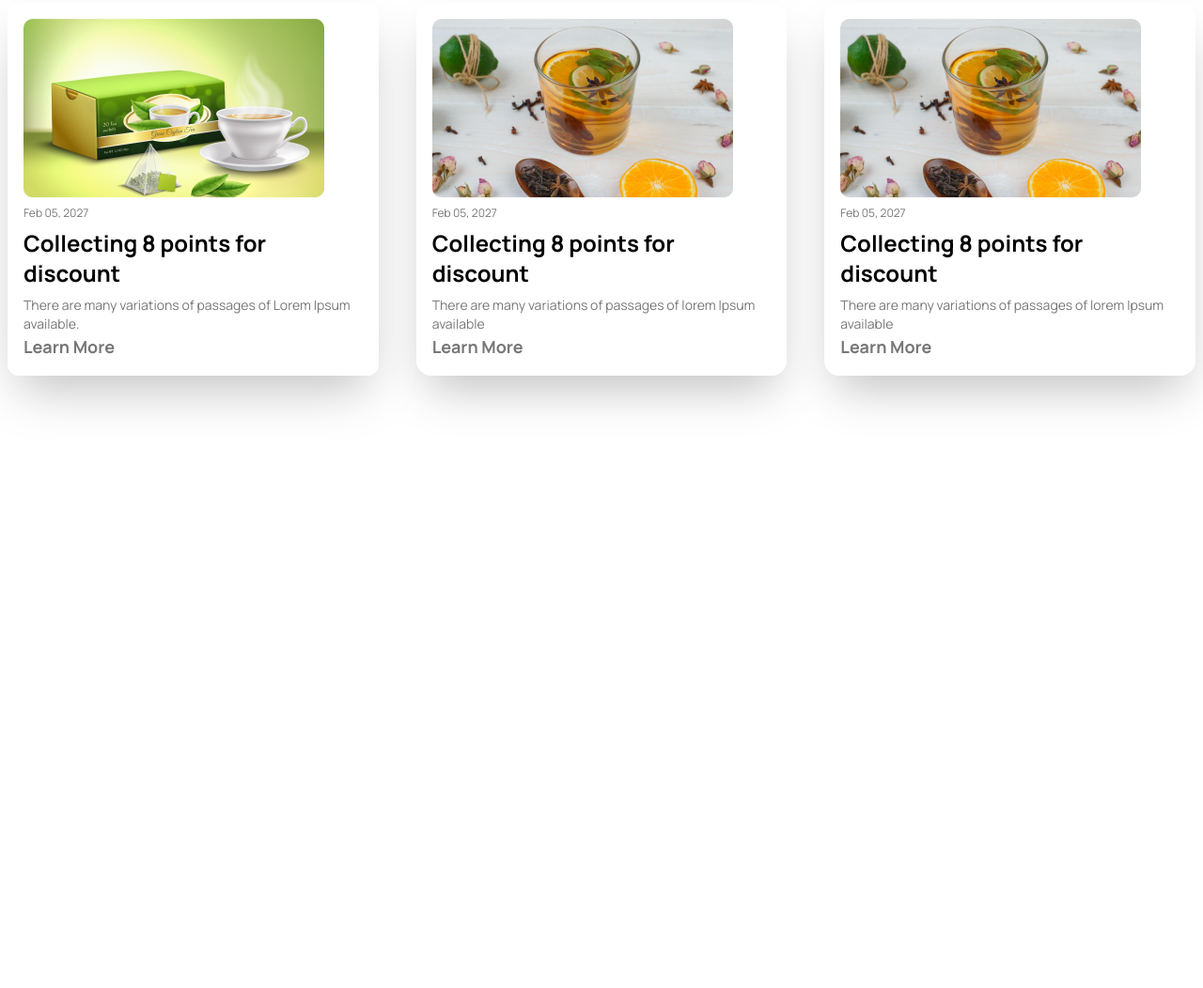
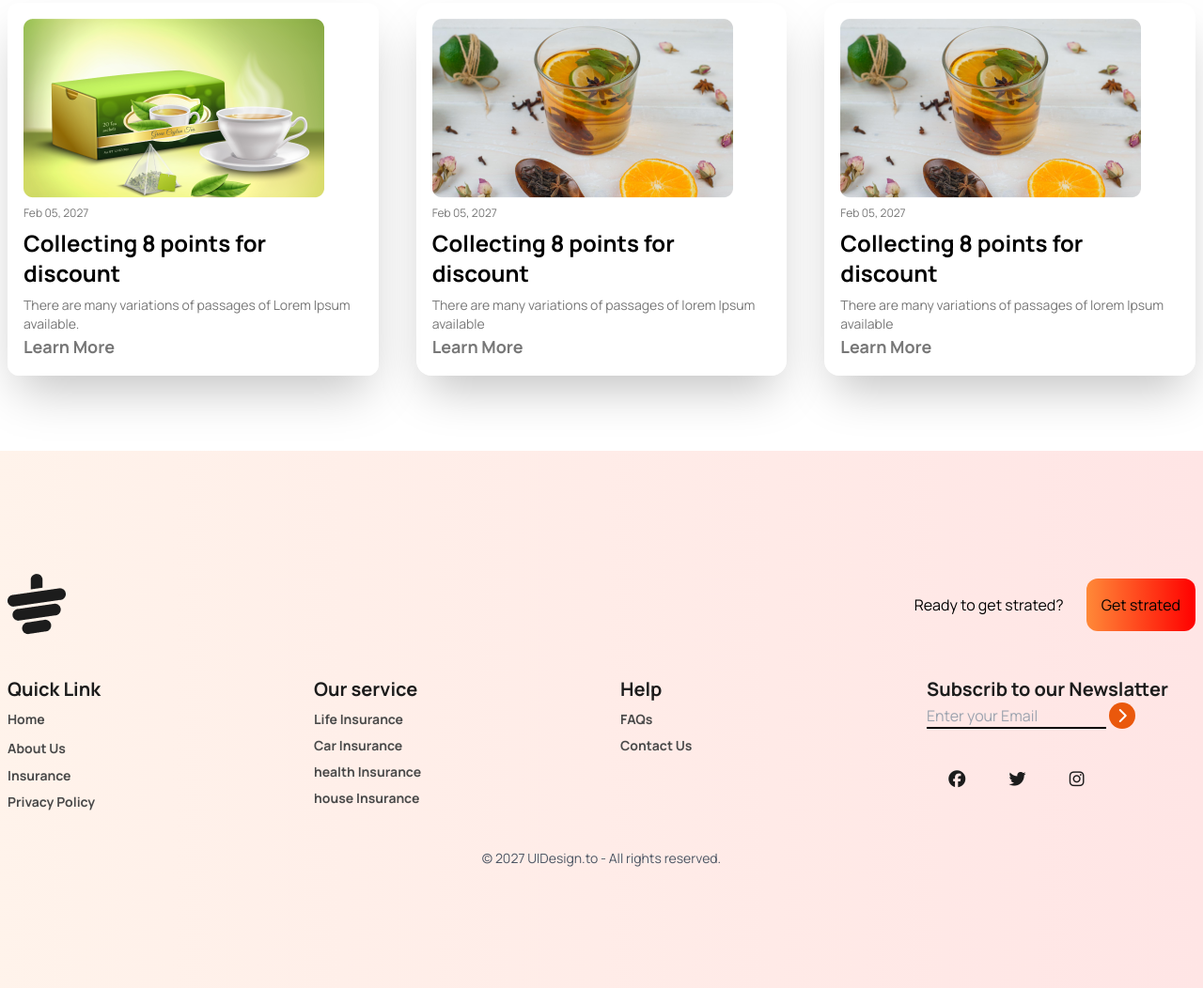
Before and after one commit to pro-majidul/tea-house-landing-page, a plain HTML site: page index.html in a window 1280 px wide. Shown: the part 3121-4173 px from the top of the page at 94% size. Before the commit the page ends 3601 px from the top, so only its background shows below. Drawn offline with nearby package versions, Linux system fonts and the light colour scheme.

Commit message:
footer section added

```diff
--- a/index.html
+++ b/index.html
@@ -258,15 +258,81 @@
             </div>
 
         </section>
+    </main>
+    <footer class="bg-gradient-to-l from-[rgba(255,0,0,0.1)] to-[rgba(255,137,56,0.1)] ">
+        <div class="md:container mx-auto md:py-32 py-10 p-2 ">
+            <!-- logo -->
+            <div class="md:flex justify-between items-center text-center">
+                <div class="flex items-center justify-center">
+                    <img class="md:w-full " src="./images/cup.png" alt="">
+                </div>
+                <div class=" md:inline-flex items-center ">
+                    <p class="mr-6 my-6">Ready to get strated?</p>
+                    <button class=" bg-gradient-to-l from-[#FF0000] to-[#FF8938] px-4 rounded-xl py-4">Get
+                        strated</button>
 
+                </div>
+            </div>
+            <!-- links  -->
+            <div class="mt-10 grid-cols-1 grid md:grid-cols-2 lg:grid-cols-4  gap-10 items-start">
+                <!-- 1st links -->
+                <div class="md:mx-0 mx-auto">
+                    <h3 class=" text-xl font-bold text-[#1C1C1C]">Quick Link </h3>
+                    <ul>
+                        <li> <a class="text-[#494949] block my-2 font-bold text-sm" href="#">Home</a> </li>
+                        <li> <a class="text-sm text-[#494949] font-bold my-2" href="#">About Us</a> </li>
+                        <li> <a class="text-[#494949] block my-2 font-bold text-sm" href="#">Insurance</a> </li>
+                        <li><a class="text-[#494949] block my-2 font-bold text-sm" href="#">Privacy Policy</a>
+                        </li>
+                    </ul>
 
-
-
-
-
-
-    </main>
-    <footer>
+                </div>
+                <!-- 2nd links  -->
+                <div class="md:mx-0 mx-auto">
+                    <h3 class=" text-xl font-bold text-[#1C1C1C]">Our service</h3>
+                    <ul>
+                        <li> <a class="text-[#494949] block my-2 font-bold text-sm" href="#">Life Insurance</a>
+                        </li>
+                        <li> <a class="text-[#494949] block my-2 font-bold text-sm" href="#">Car Insurance</a>
+                        </li>
+                        <li> <a class="text-[#494949] block my-2 font-bold text-sm" href="#">health Insurance</a>
+                        </li>
+                        <li> <a class="text-[#494949] block my-2 font-bold text-sm" href="#">house Insurance</a>
+                        </li>
+                    </ul>
+                </div>
+                <!-- 3rd links  -->
+                <div class="md:mx-0 mx-auto ">
+                    <h3 class=" text-xl font-bold text-[#1C1C1C]">Help</h3>
+                    <ul>
+                        <li><a class="text-[#494949] block my-2 font-bold text-sm" href="#">FAQs</a>
+                        </li>
+                        <li> <a class="text-[#494949] block my-2 font-bold text-sm" href="#">Contact Us</a>
+                        </li>
+                    </ul>
+                </div>
+                <!-- 4th links  -->
+                <div class="md:mx-0 mx-auto">
+                    <h3 class="text-xl text-[#1C1C1C] font-bold ">Subscrib to our Newslatter</h3>
+                    <div class="flex flex-col space-y-2">
+                        <div>
+                            <input type="email" class="bg-transparent  outline-none border-b-2 border-black w-4/6 "
+                                placeholder="Enter your Email">
+                            <i
+                                class="fa-solid fa-chevron-right w-7 h-7 bg-orange-600 text-white items-center justify-center rounded-full inline-flex"></i>
+                        </div>
+                        <div class="pt-8 w-4/6 mb-2 flex justify-around items-center">
+                            <i class="fa-brands fa-facebook text-lg text-[#1C1C1C] "></i>
+                            <i class="fa-brands fa-twitter  text-lg text-[#1C1C1C]"></i>
+                            <i class="fa-brands fa-instagram  text-lg text-[#1C1C1C]"></i>
+                        </div>
+                    </div>
+                </div>
+            </div>
+            <div class="text-center  pt-4 mt-4 ">
+                <p class="text-sm text-gray-600 ">© 2027 UIDesign.to - All rights reserved.</p>
+            </div>
+        </div>
 
     </footer>
 
```
